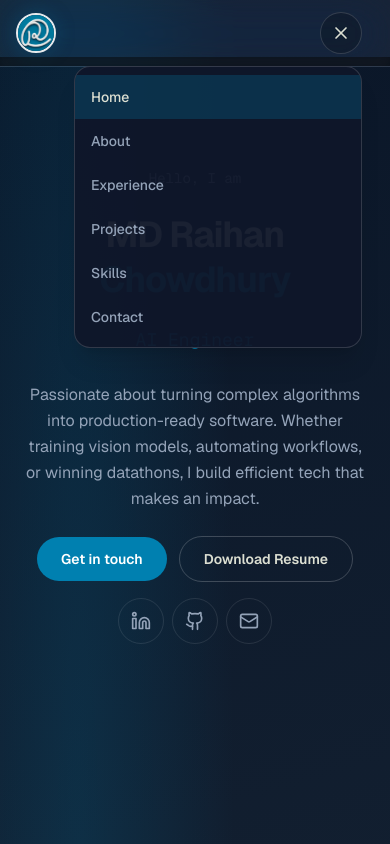
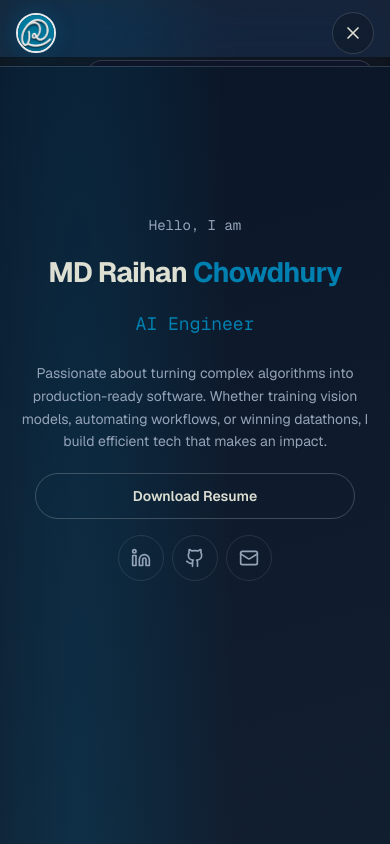
Before and after one commit to raihan5802/Portfolio, a Next.js app: page / in a window 390 px wide. Both pictures are taken after a click on the button "Open navigation menu". Shown: the top 844 px of the page. Built offline with nearby package versions, Linux system fonts and the light colour scheme.

Commit message:
fixed header in mv

```diff
--- a/src/app/globals.css
+++ b/src/app/globals.css
@@ -10,6 +10,11 @@
   --color-cream: #DCDFD2;
   --color-charcoal: #262621;
   --color-slate: #304050;
+}
+
+html,
+body {
+  overflow-x: hidden;
 }
 
 body {
--- a/src/components/home/Hero.tsx
+++ b/src/components/home/Hero.tsx
@@ -11,35 +11,35 @@ export default function Hero() {
   return (
     <section
       id="home"
-      className="scroll-mt-28 relative flex min-h-[calc(100vh-5rem)] flex-col items-center justify-center px-6 pb-16 pt-28 sm:scroll-mt-32 sm:pt-32"
+      className="scroll-mt-28 relative flex min-h-[calc(100vh-5rem)] flex-col items-center justify-center overflow-x-hidden px-4 pb-16 pt-24 sm:scroll-mt-32 sm:px-6 sm:pt-32"
     >
-      <div className="mx-auto grid max-w-6xl items-center gap-10 lg:grid-cols-[1fr_auto] lg:gap-16">
-        <div className="space-y-6 text-center lg:text-left">
+      <div className="mx-auto grid w-full max-w-6xl items-center gap-10 lg:grid-cols-[1fr_auto] lg:gap-16">
+        <div className="min-w-0 space-y-5 text-center sm:space-y-6 lg:text-left">
           <p className="font-[family-name:var(--font-geist-mono)] text-sm text-[#94A3B8] sm:text-base">
             Hello, I am
           </p>
-          <h1 className="text-4xl font-bold leading-tight tracking-tight sm:text-5xl lg:text-6xl">
+          <h1 className="text-[clamp(1.75rem,7vw,2.5rem)] font-bold leading-tight tracking-tight sm:text-5xl lg:text-6xl">
             <span className="text-[#DCDFD2]">MD Raihan </span>
             <span className="text-[#0080B0]">Chowdhury</span>
           </h1>
           <RoleGlitchText />
-          <p className="mx-auto max-w-xl text-base leading-relaxed text-[#94A3B8] sm:text-lg lg:mx-0">
+          <p className="mx-auto max-w-xl text-sm leading-relaxed text-[#94A3B8] sm:text-base sm:leading-relaxed lg:mx-0 lg:text-lg">
             Passionate about turning complex algorithms into production-ready
             software. Whether training vision models, automating workflows, or
             winning datathons, I build efficient tech that makes an impact.
           </p>
           <div className="flex flex-col items-center gap-4 lg:items-start">
-            <div className="flex flex-wrap items-center justify-center gap-3 lg:justify-start">
+            <div className="flex w-full max-w-xs flex-col items-stretch gap-3 sm:max-w-none sm:flex-row sm:flex-wrap sm:items-center sm:justify-center lg:justify-start">
               <a
                 href={`mailto:${CONTACT_EMAIL}`}
-                className="cursor-pointer rounded-full bg-[#0080B0] px-6 py-3 text-sm font-semibold text-white transition-colors duration-200 hover:bg-[#0099cc]"
+                className="hidden cursor-pointer rounded-full bg-[#0080B0] px-6 py-3 text-center text-sm font-semibold text-white transition-colors duration-200 hover:bg-[#0099cc] lg:inline-flex lg:justify-center"
               >
                 Get in touch
               </a>
               <a
                 href="/MdRaihanChowdhury_resume.pdf"
                 download="MdRaihanChowdhury_Resume.pdf"
-                className="cursor-pointer rounded-full border border-white/20 px-6 py-3 text-sm font-semibold text-[#DCDFD2] transition-colors duration-200 hover:border-white/40 hover:bg-white/5"
+                className="cursor-pointer rounded-full border border-white/20 px-6 py-3 text-center text-sm font-semibold text-[#DCDFD2] transition-colors duration-200 hover:border-white/40 hover:bg-white/5"
               >
                 Download Resume
               </a>
--- a/src/components/layout/Header.tsx
+++ b/src/components/layout/Header.tsx
@@ -48,7 +48,7 @@ export default function Header() {
     : { duration: 0.28, ease: [0.22, 1, 0.36, 1] as const };
 
   return (
-    <header className="fixed inset-x-0 top-0 z-40 border-b border-white/10 bg-white/[0.06] backdrop-blur-xl backdrop-saturate-150">
+    <header className="fixed inset-x-0 top-0 z-40 overflow-x-hidden border-b border-white/10 bg-white/[0.06] backdrop-blur-xl backdrop-saturate-150">
       <AnimatePresence mode="wait" initial={false}>
         {!isStatusBar ? (
           <motion.div
@@ -57,15 +57,15 @@ export default function Header() {
             animate={{ opacity: 1, y: 0 }}
             exit={{ opacity: 0, y: -8 }}
             transition={transition}
-            className="mx-auto grid max-w-7xl grid-cols-[auto_1fr_auto] items-center gap-3 px-4 py-3 sm:gap-6 sm:px-6 sm:py-4"
+            className="mx-auto flex w-full max-w-7xl items-center justify-between gap-3 px-4 py-3 sm:px-6 sm:py-4 lg:grid lg:grid-cols-[auto_1fr_auto] lg:justify-normal lg:gap-6"
           >
-            <div className="flex items-center justify-start">
+            <div className="flex shrink-0 items-center justify-start">
               <LogoFlip />
             </div>
             <div className="hidden min-w-0 lg:block">
               <NavLinks />
             </div>
-            <div className="flex items-center justify-end gap-2">
+            <div className="flex shrink-0 items-center justify-end gap-2">
               <MobileNavMenu />
               <button
                 type="button"
--- a/src/components/layout/LogoFlip.tsx
+++ b/src/components/layout/LogoFlip.tsx
@@ -103,7 +103,7 @@ export default function LogoFlip() {
       </Link>
 
       <motion.div
-        className="overflow-hidden"
+        className="hidden overflow-hidden lg:block"
         initial={false}
         animate={{
           maxWidth: active ? 132 : 0,
--- a/src/components/layout/MobileNavMenu.tsx
+++ b/src/components/layout/MobileNavMenu.tsx
@@ -75,7 +75,7 @@ export default function MobileNavMenu() {
               animate={reduceMotion ? undefined : { opacity: 1, y: 0 }}
               exit={reduceMotion ? undefined : { opacity: 0, y: -8 }}
               transition={panelTransition}
-              className="absolute right-0 top-[calc(100%+0.75rem)] z-50 w-[min(18rem,calc(100vw-2rem))] overflow-hidden rounded-2xl border border-white/15 bg-[#0f172a]/95 shadow-xl backdrop-blur-md"
+              className="fixed right-4 top-[3.75rem] z-50 w-[min(18rem,calc(100vw-2rem))] overflow-hidden rounded-2xl border border-white/15 bg-[#0f172a]/95 shadow-xl backdrop-blur-md"
             >
               <ul className="py-2">
                 {navItems.map((item) => {
```
